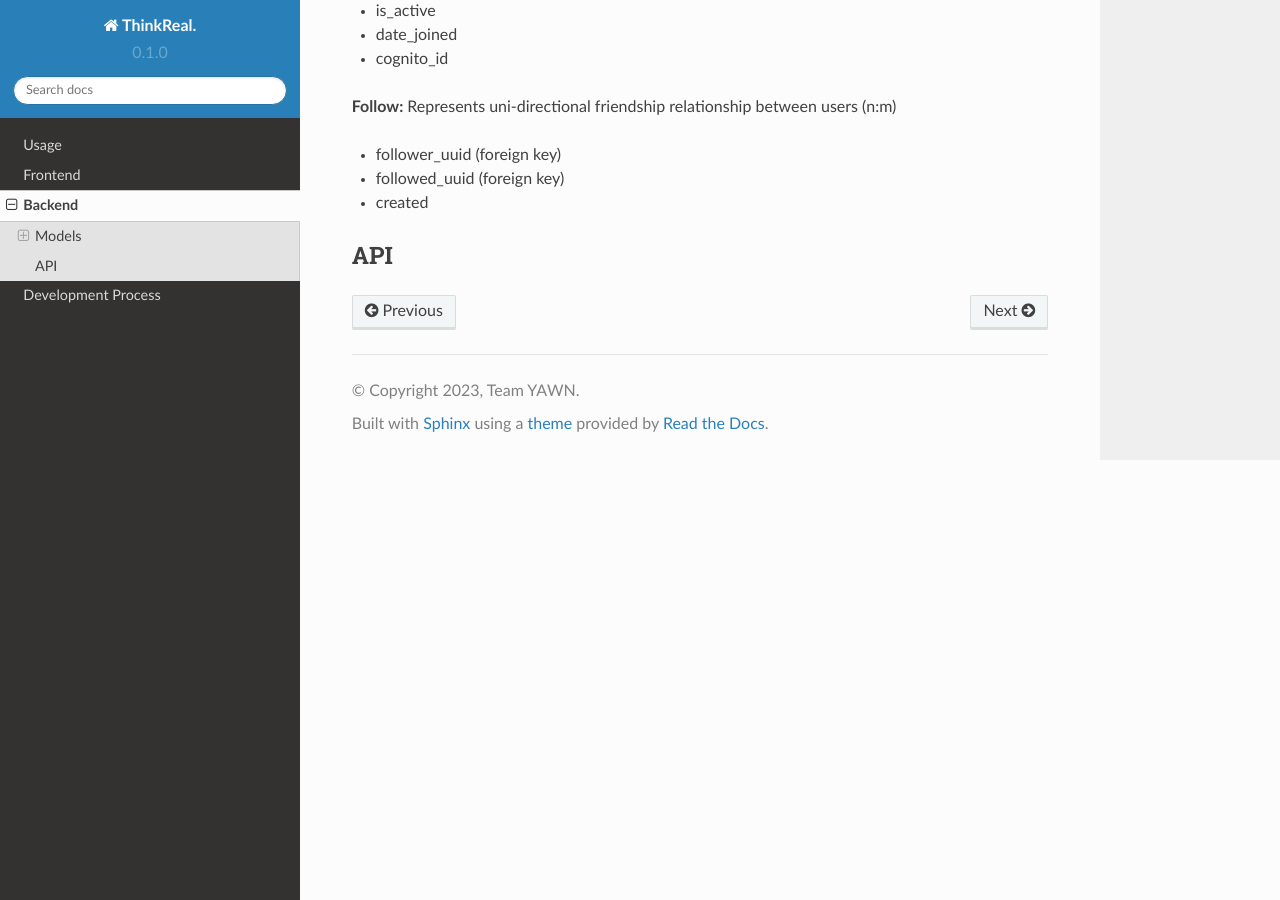
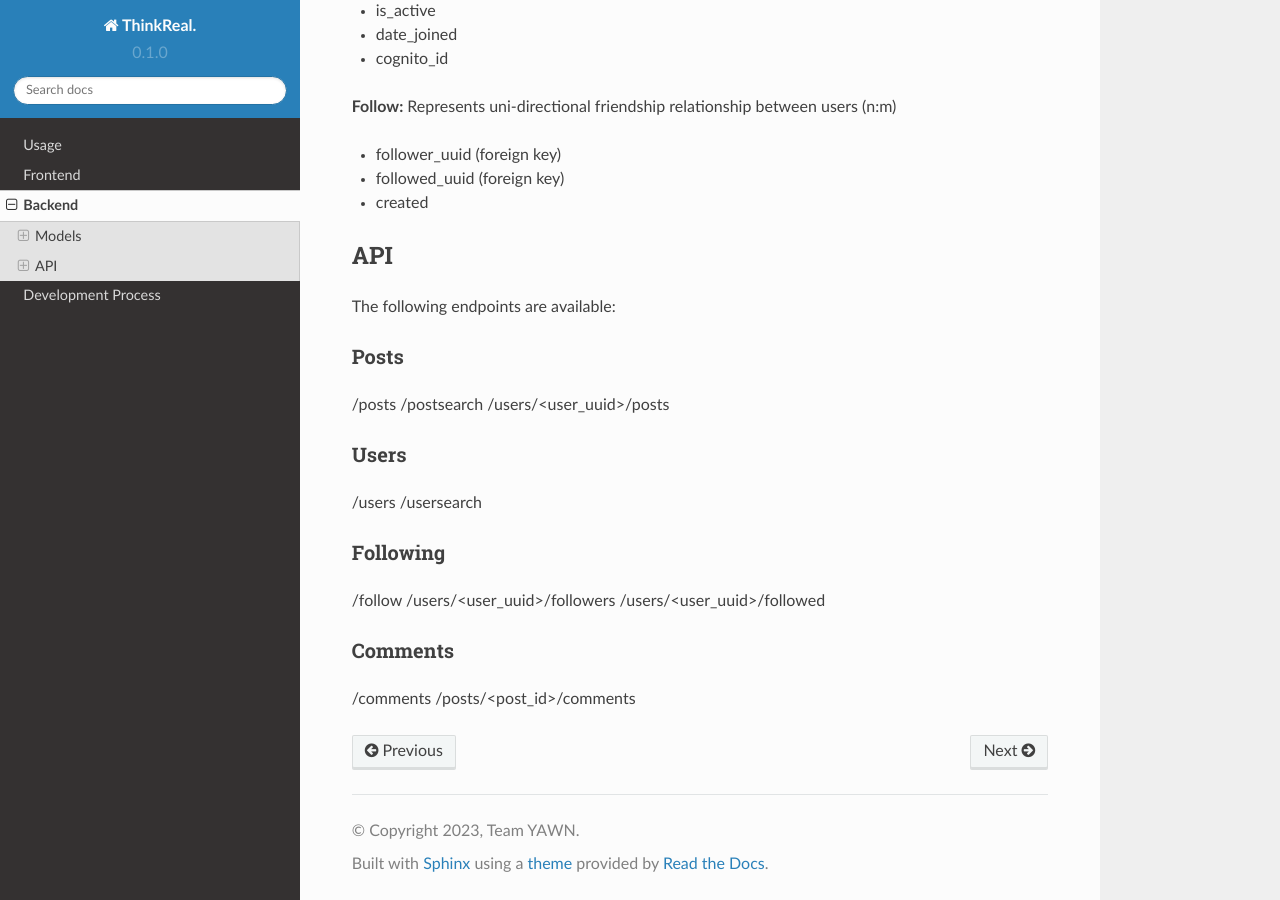
Before and after one commit to Advanced-SE-2023/ASE-Wiki, a Sphinx documentation site: the page built from docs/source/backend.rst, in a window 1280 px wide and 900 px high, scrolled down 1373 px. Built offline with Sphinx 7.4.7 and the Read the Docs theme 2.0.0, drawn with Linux system fonts in a browser that asks for light colours.

Commit message:
Update backend.rst

```diff
--- a/docs/source/backend.rst
+++ b/docs/source/backend.rst
@@ -60,3 +60,26 @@ Users
 
 API
 -----------
+The following endpoints are available:
+
+Posts
++++++++++++
+/posts
+/postsearch
+/users/<user_uuid>/posts
+
+Users
++++++++++++
+/users
+/usersearch
+
+Following
+++++++++++++
+/follow
+/users/<user_uuid>/followers
+/users/<user_uuid>/followed
+
+Comments
+++++++++++++
+/comments
+/posts/<post_id>/comments
```
